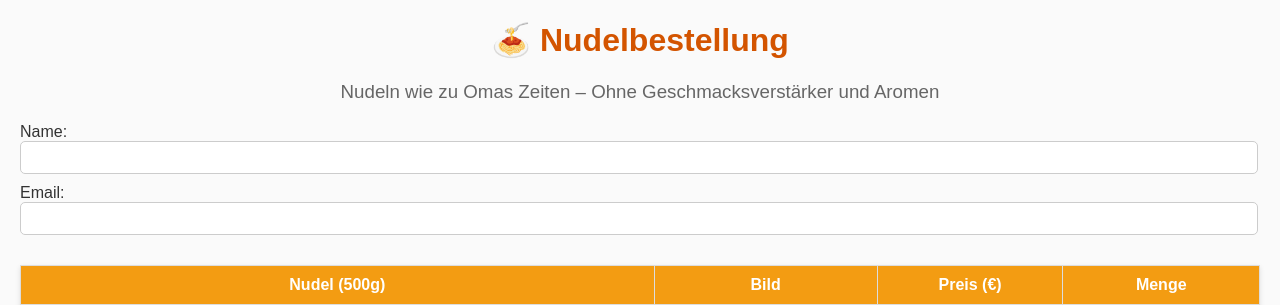
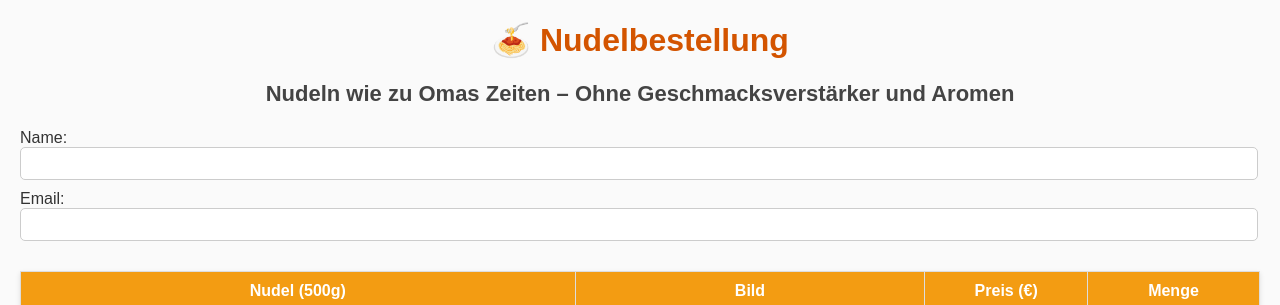
Before and after one commit to nudeln-opa/nudelbestellung, a Flask app: page / in a window 1280 px wide. Shown: the top 305 px of the page. Run offline with Flask 3, Linux system fonts and the light colour scheme.

Commit message:
Update index.html

```diff
--- a/templates/index.html
+++ b/templates/index.html
@@ -16,8 +16,8 @@
         }
         h3 {
             text-align: center;
-            color: #666;
-            font-weight: normal;
+            color: #444;
+            font-size: 20px;
         }
         table {
             width: 100%;
@@ -36,7 +36,7 @@
             color: white;
         }
         img {
-            width: 80px;
+            width: 160px;
             height: auto;
             border-radius: 5px;
         }
@@ -76,7 +76,7 @@
 </head>
 <body>
     <h1>🍝 Nudelbestellung</h1>
-    <h3>Nudeln wie zu Omas Zeiten – Ohne Geschmacksverstärker und Aromen</h3>
+    <h3 style="font-size: 22px;">Nudeln wie zu Omas Zeiten – Ohne Geschmacksverstärker und Aromen</h3>
 
     <form id="orderForm" method="POST" action="/submit">
         <div class="form-section">
@@ -97,7 +97,7 @@
             <tr>
                 <td>{{ noodle }}</td>
                 <td>
-                    <img src="{{ url_for('static', filename='images/' + noodle.replace(' ', '_').replace('30%', '30').replace(',', '').replace('.', '') + '.JPG') }}" alt="{{ noodle }}">
+                    <img src="{{ url_for('static', filename='images/' + noodle.replace(' ', '_').replace(',', '_').replace('%', '_').replace('.', '') + '.JPG') }}" alt="{{ noodle }}">
                 </td>
                 <td>2.5</td>
                 <td><input type="number" name="qty_{{ loop.index }}" value="0" min="0" onchange="updateSummary()"></td>
```
